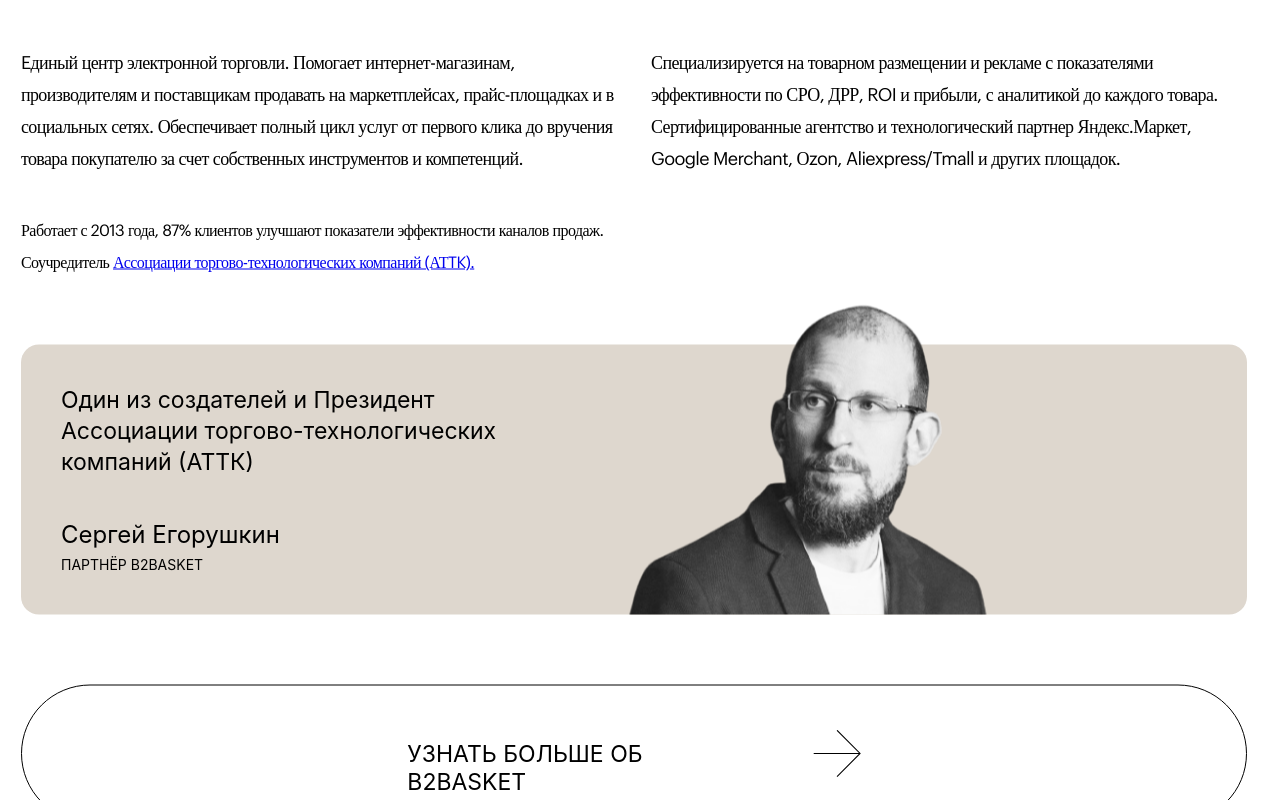
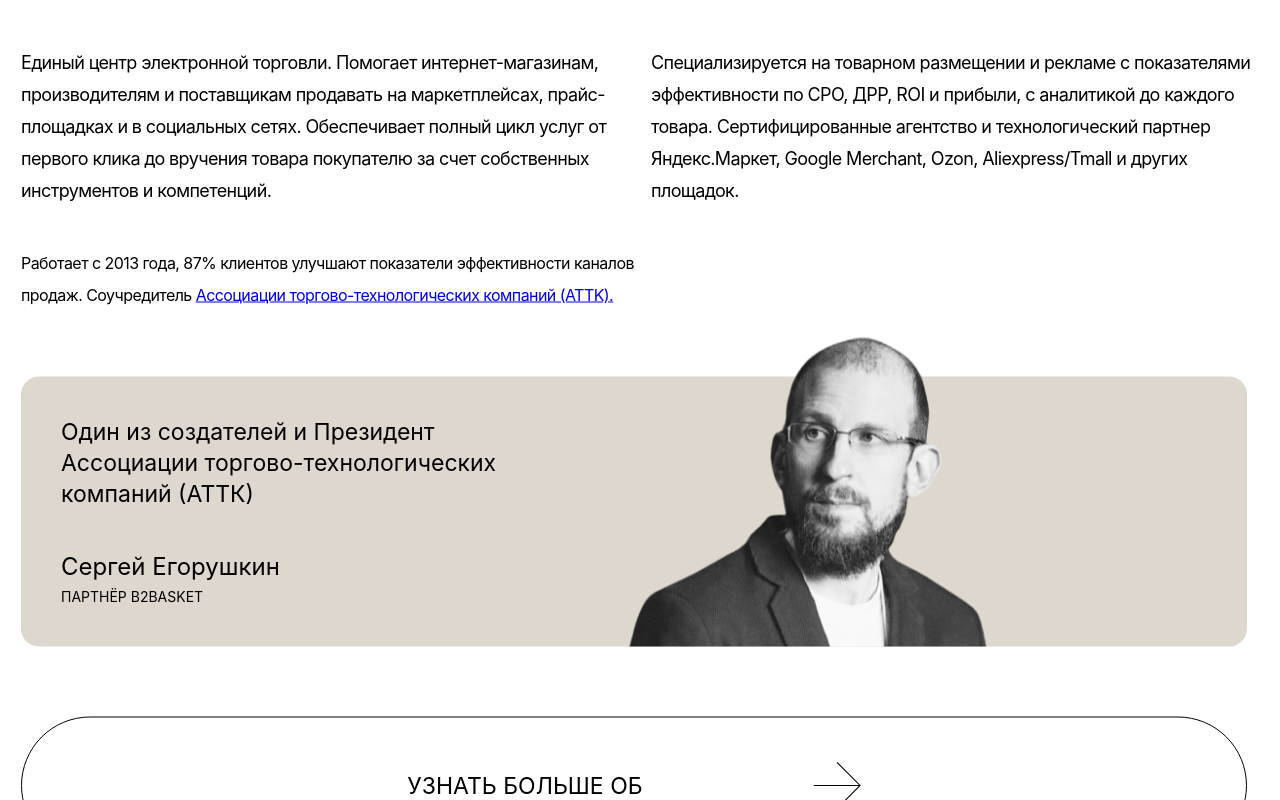
Before and after one commit to kmikayilov/24-ttl-test, a React (Create React App) app: page / in a window 1280 px wide. Both pictures are taken after a click on the element 983 px from the left and 252 px from the top of the page. Built offline with nearby package versions, Linux system fonts and the light colour scheme.

Commit message:
font fixed

```diff
--- a/src/Components/Popup/Popup.scss
+++ b/src/Components/Popup/Popup.scss
@@ -58,12 +58,11 @@
 			& .col {
 				text-align: left;
 				width: 600px;
-				font-family: "Graphik RBC LC";
+				// font-family: "Graphik RBC LC";
 				font-style: normal;
 				font-weight: normal;
 				font-size: 18px;
 				line-height: 32px;
-				/* or 178% */
 
 				letter-spacing: -0.035em;
 
```
